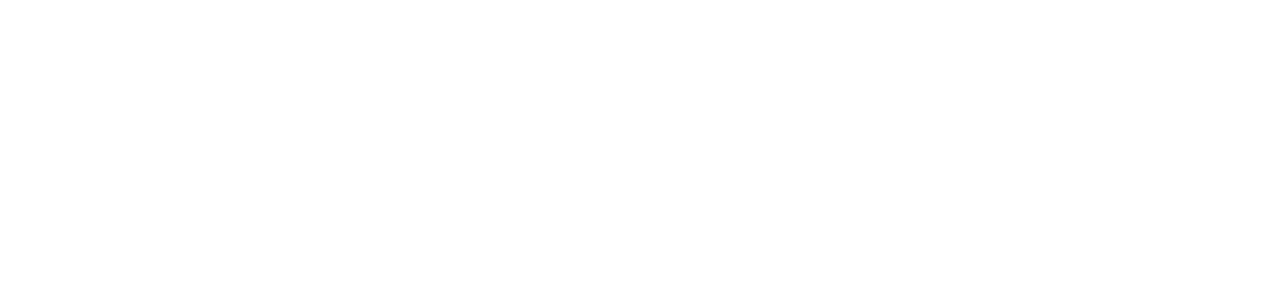
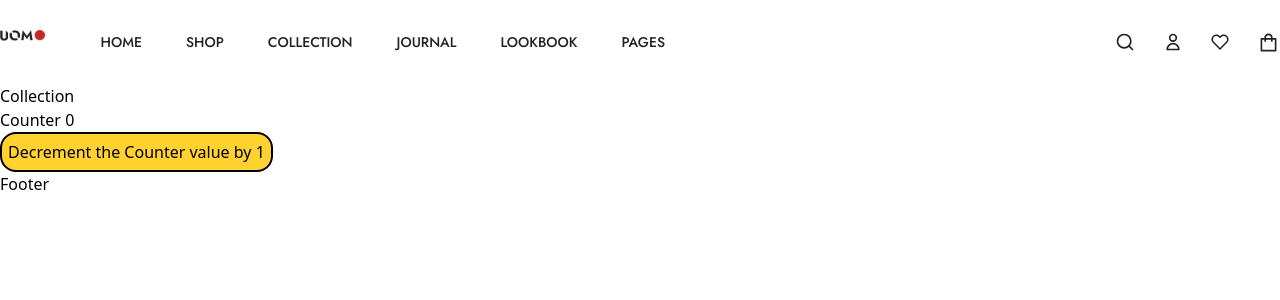
Before and after one commit to RubiyaHud/Redux-Initial-Setup, a React (Vite) app: page /collection in a window 1280 px wide. Before the commit this address had no page. Shown: the top 300 px of the page. Built offline with nearby package versions, Linux system fonts and the light colour scheme.

Commit message:
Shop and Collection pages

```diff
--- a/package.json
+++ b/package.json
@@ -10,10 +10,12 @@
     "preview": "vite preview"
   },
   "dependencies": {
+    "@reduxjs/toolkit": "^2.8.2",
     "@tailwindcss/vite": "^4.1.11",
     "react": "^19.1.0",
     "react-dom": "^19.1.0",
     "react-icons": "^5.5.0",
+    "react-redux": "^9.2.0",
     "react-router-dom": "^7.7.0",
     "tailwindcss": "^4.1.11"
   },
--- a/src/App.jsx
+++ b/src/App.jsx
@@ -6,6 +6,10 @@
 import { Routes, Route } from 'react-router-dom'
 import Home from './components/pages/Home'
 import Shop from './components/pages/Shop'
+import Collection from './components/pages/Collection'
+import Journal from './components/pages/Journal'
+import Lookbook from './components/pages/Lookbook'
+import Pages from './components/pages/Pages'
 
 function App() {
 
@@ -19,6 +23,10 @@
         <Route path="/" element={<RootLayout />}>
           <Route index element={<Home />} />
           <Route path="shop" element={<Shop />} />
+          <Route path="journal" element={<Journal/>} />
+          <Route path="collection" element={<Collection/>} />
+          <Route path="lookbook" element={<Lookbook/>} />
+          <Route path="pages" element={<Pages/>} />
         </Route>
       </Routes>
     </>
--- a/src/components/Menu.jsx
+++ b/src/components/Menu.jsx
@@ -7,10 +7,10 @@
     <ul className='flex gap-x-11 font-jost font-medium text-[14px] leading-6 text-head'>
         <Link to={"/"}> <li className="myUnderline"> HOME </li> </Link>
         <Link to={"/Shop"}> <li className="myUnderline"> SHOP </li> </Link>
-        <Link to={"/Shop"}> <li className="myUnderline"> COLLECTION </li> </Link>
-        <Link to={"/Shop"}> <li className="myUnderline"> JOURNAL </li> </Link>
-        <Link to={"/Shop"}> <li className="myUnderline"> LOOKBOOK </li> </Link>
-        <Link to={"/Shop"}> <li className="myUnderline"> PAGES </li> </Link>
+        <Link to={"/Collection"}> <li className="myUnderline"> COLLECTION </li> </Link>
+        <Link to={"/Journal"}> <li className="myUnderline"> JOURNAL </li> </Link>
+        <Link to={"/Lookbook"}> <li className="myUnderline"> LOOKBOOK </li> </Link>
+        <Link to={"/Pages"}> <li className="myUnderline"> PAGES </li> </Link>
     </ul>
     </>
   )
--- /dev/null
+++ b/src/components/pages/Collection.jsx
@@ -0,0 +1,34 @@
+import React from 'react'
+import Container from '../Container'
+import { useDispatch, useSelector } from 'react-redux'
+import { decrement } from '../../slices/counterSlice'
+
+const Collection = () => {
+    // Print the value of state variable of `counter`
+    let data = useSelector((state) => state.counter.value)
+
+    let dispatch = useDispatch();
+    let handleDecrement = () => {
+
+        //Passing data to 'decrement' (which will be catched by action.payload), the reducer function of 'counterSlice'
+        dispatch(decrement(1))
+    }
+
+    return (
+        <>
+            <div>
+                <Container>
+                    <h1> Collection </h1>
+                    <h2> Counter {data} </h2>
+                    <button
+                        onClick={handleDecrement} className='bg-amber-300 border-2 rounded-2xl p-1.5 cursor-pointer'
+                    >
+                        Decrement the Counter value by 1
+                    </button>
+                </Container>
+            </div>
+        </>
+    )
+}
+
+export default Collection
--- /dev/null
+++ b/src/components/pages/Journal.jsx
@@ -0,0 +1,16 @@
+import React from 'react'
+import Container from '../Container'
+
+const Journal = () => {
+    return (
+        <>
+            <div>
+                <Container>
+                    Journal
+                </Container>
+            </div>
+        </>
+    )
+}
+
+export default Journal
--- /dev/null
+++ b/src/components/pages/Lookbook.jsx
@@ -0,0 +1,16 @@
+import React from 'react'
+import Container from '../Container'
+
+const Lookbook = () => {
+    return (
+        <>
+            <div>
+                <Container>
+                    Lookbook
+                </Container>
+            </div>
+        </>
+    )
+}
+
+export default Lookbook
--- /dev/null
+++ b/src/components/pages/Pages.jsx
@@ -0,0 +1,16 @@
+import React from 'react'
+import Container from '../Container'
+
+const Pages = () => {
+    return (
+        <>
+            <div>
+                <Container>
+                    Pages
+                </Container>
+            </div>
+        </>
+    )
+}
+
+export default Pages
--- a/src/components/pages/Shop.jsx
+++ b/src/components/pages/Shop.jsx
@@ -1,12 +1,37 @@
-import React from 'react'
+import React, { useEffect } from 'react'
 import Container from '../Container'
+import { useDispatch, useSelector } from 'react-redux'
+import { increment } from '../../slices/counterSlice';
 
 const Shop = () => {
+    let dispatch = useDispatch();
+
+    let handleIncrement = () => {
+        // console.log("hi");
+
+        //Passing data to 'increment' (which will be catched by action.payload), the reducer function of 'counterSlice'
+        dispatch(increment(1))
+    }
+
+    //Print the object of all state variables
+    // let stateData = useSelector((state)=>console.log(state))
+
+
+    // Print the value of a specific state variable, e.g. `counter`
+    let data = useSelector((state) => state.counter.value)
+    // console.log(data);
+
+
     return (
         <div>
             <Container>
-
-                Shop
+                <h1>Shop</h1>
+                <h2>Counter {data}</h2>
+                <button
+                    onClick={handleIncrement} className='bg-amber-300 border-2 rounded-2xl p-1.5 cursor-pointer'
+                >
+                    Increment the Counter value by 1
+                </button>
             </Container>
         </div>
     )
--- /dev/null
+++ b/src/slices/counterSlice.jsx
@@ -0,0 +1,36 @@
+import { createSlice } from '@reduxjs/toolkit'
+
+export const counterSlice = createSlice({
+  name: 'counter',
+  //initial value of the state variable in reducer function
+  initialState: {
+    //name 'value' and it's initial-value '0' both can be changed
+    value: 0, //or, null
+  },
+
+// Reducer functions (i.e. increment) are defined here,
+  reducers: {
+
+    //state is a current value, or the initial value,
+    //action contains parameters from outside, or data are passed through 'action'
+    increment: (state, action) => {
+    //   console.log('state value : ' + state.value)
+    //   console.log('action value :' + action.payload)
+
+      state.value += action.payload
+    },
+
+    decrement: (state, action) => {
+      console.log('decrement state value : ' + state.value)
+      console.log('decrement action value :' + action.payload)
+
+      state.value -= action.payload
+    },
+
+  },
+})
+
+// Action creators are generated for each case reducer function
+export const { increment, decrement } = counterSlice.actions
+
+export default counterSlice.reducer
--- /dev/null
+++ b/src/store.js
@@ -0,0 +1,8 @@
+import { configureStore } from '@reduxjs/toolkit'
+import counterSlice from './slices/counterSlice'
+
+export default configureStore({
+  reducer: {
+    counter: counterSlice
+  },
+})
```
Also changed, not shown: src/main.jsx (+5 -3 lines), 1 other file (tests, documents, lock files or other folders).
